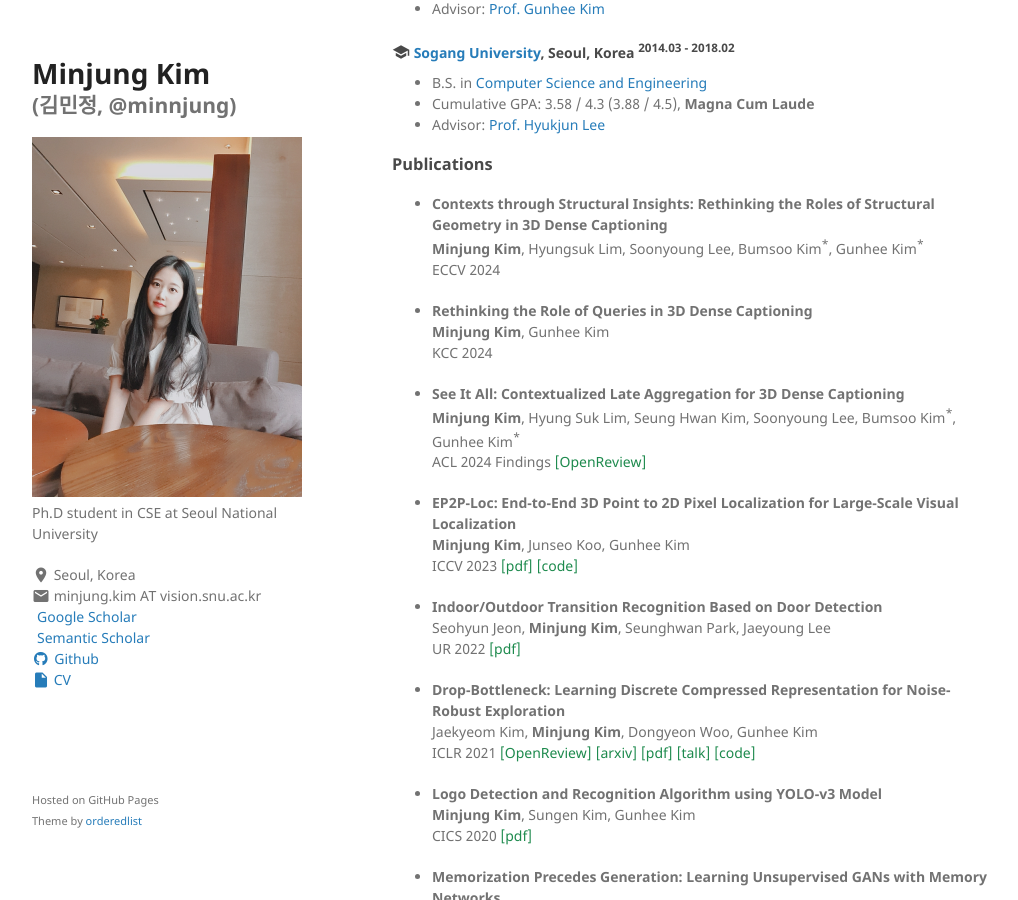
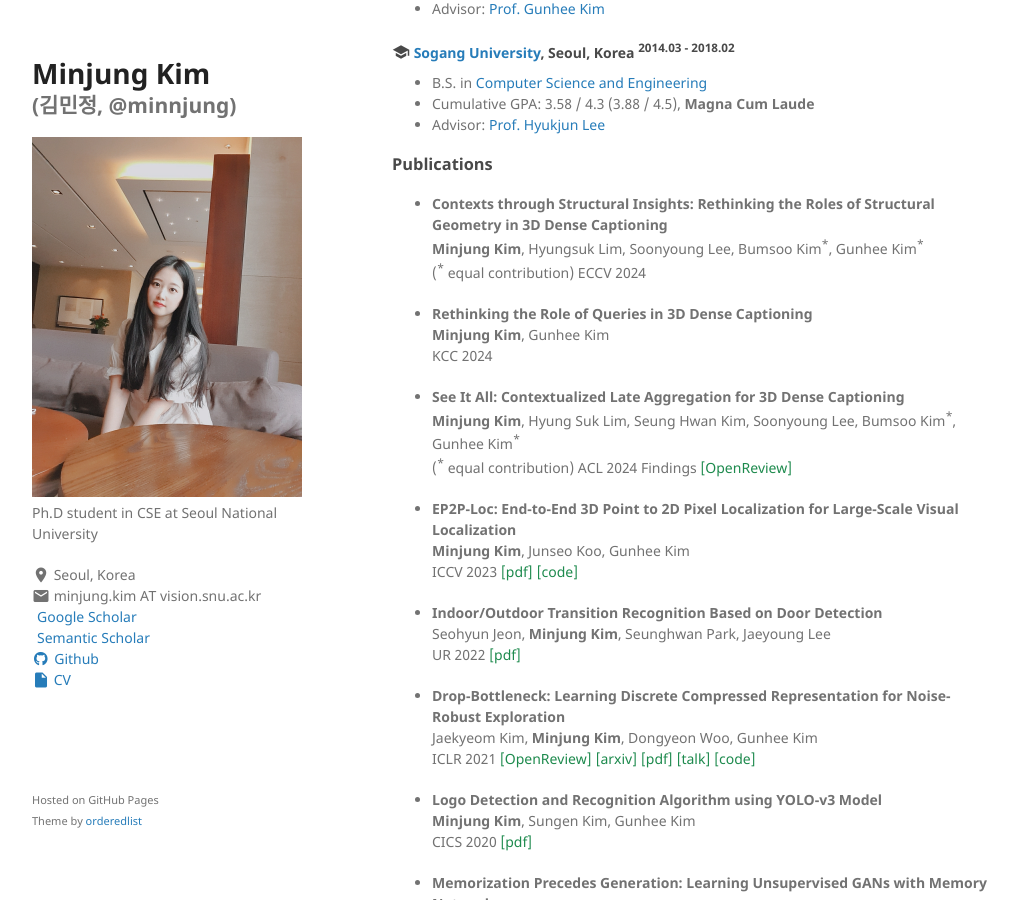
Before and after one commit to minnjung/minnjung.github.io, a Jekyll site: the page built from index.md, in a window 1280 px wide and 900 px high, scrolled down 340 px. Shown: the whole window, without its empty margins (128-1146 px from the left). Built offline with Jekyll 4.4.1, drawn with Linux system fonts in a browser that asks for light colours; a style sheet for code colours, icons or effects is not loaded.

Commit message:
Add equal contribution

```diff
--- a/index.md
+++ b/index.md
@@ -44,6 +44,7 @@ and (iii) utilizing high-level semantic information for place recognition and 3D
 
 - **Contexts through Structural Insights: Rethinking the Roles of Structural Geometry in 3D Dense Captioning** <br/>
 **Minjung Kim**, Hyungsuk Lim, Soonyoung Lee, Bumsoo Kim<sup>\*</sup>, Gunhee Kim<sup>\*</sup> <br/>
+(<sup>\*</sup> equal contribution)
 ECCV 2024
 
 - **Rethinking the Role of Queries in 3D Dense Captioning** <br/>
@@ -52,6 +53,7 @@ KCC 2024
 
 - **See It All: Contextualized Late Aggregation for 3D Dense Captioning** <br/>
 **Minjung Kim**, Hyung Suk Lim, Seung Hwan Kim, Soonyoung Lee, Bumsoo Kim<sup>\*</sup>, Gunhee Kim<sup>\*</sup> <br/>
+(<sup>\*</sup> equal contribution)
 ACL 2024 Findings
 <a class="code" href="https://openreview.net/forum?id=NVhRn_B29i">[OpenReview]</a>
 
```
